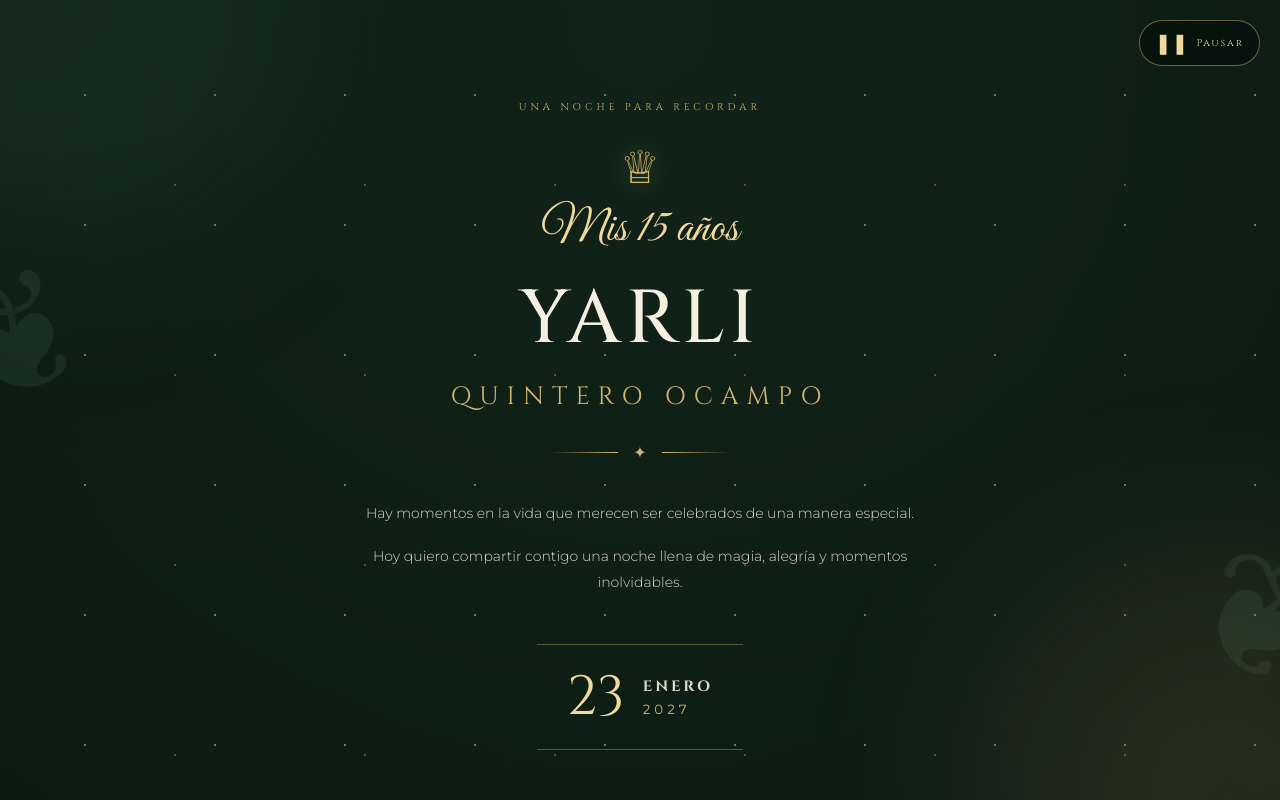
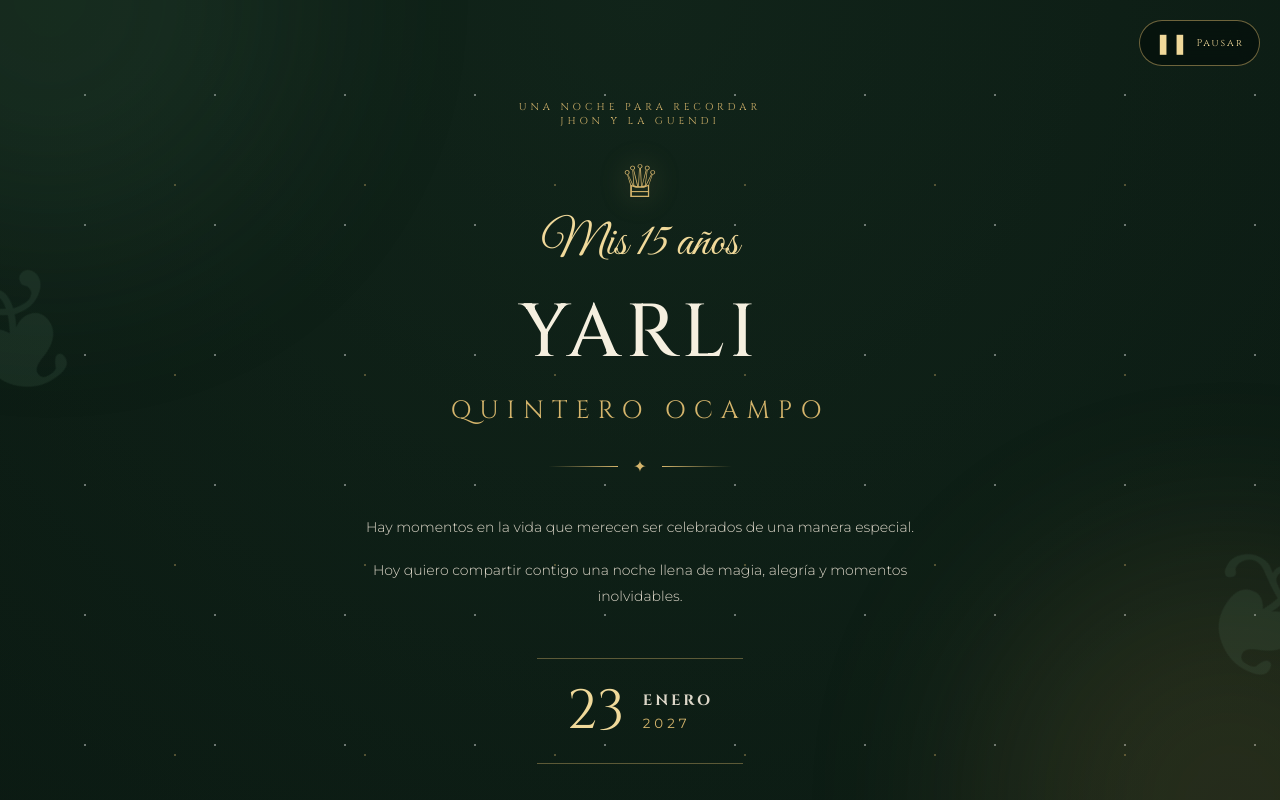
Before and after one commit to jhon6889/Mis_quince, a plain HTML site: page invitacion.html in a window 1280 px wide. Shown: the top 800 px of the page. Drawn offline with Linux system fonts and the light colour scheme.

Commit message:
JHNO Y WENDY

```diff
--- a/invitacion.html
+++ b/invitacion.html
@@ -47,7 +47,7 @@
     <header class="hero">
 
         <p class="small-title">UNA NOCHE PARA RECORDAR</p>
-
+        <p class="small-title"> JHON Y LA GUENDI</p>
         <div class="crown">♕</div>
 
         <p class="script">Mis 15 años</p>
```
